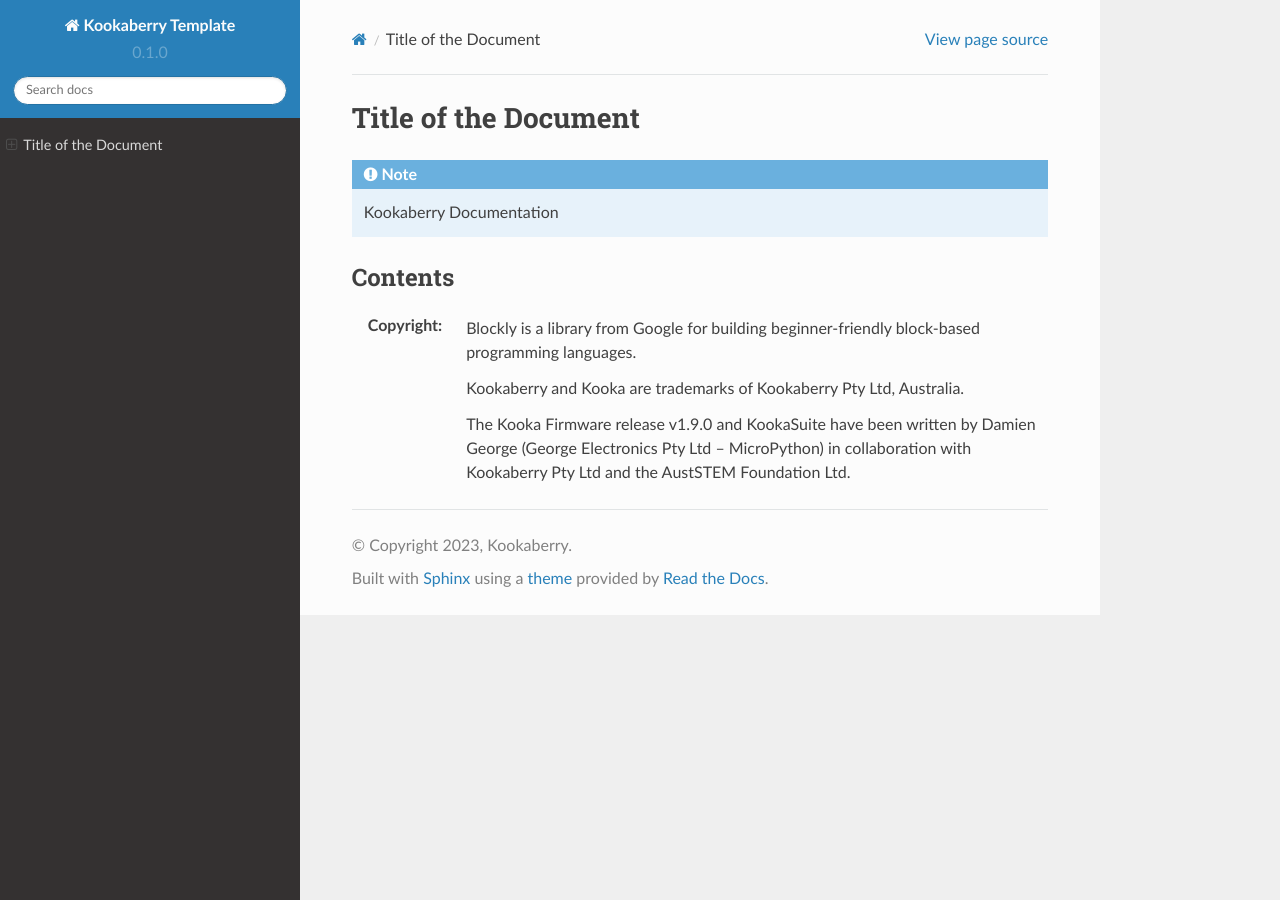
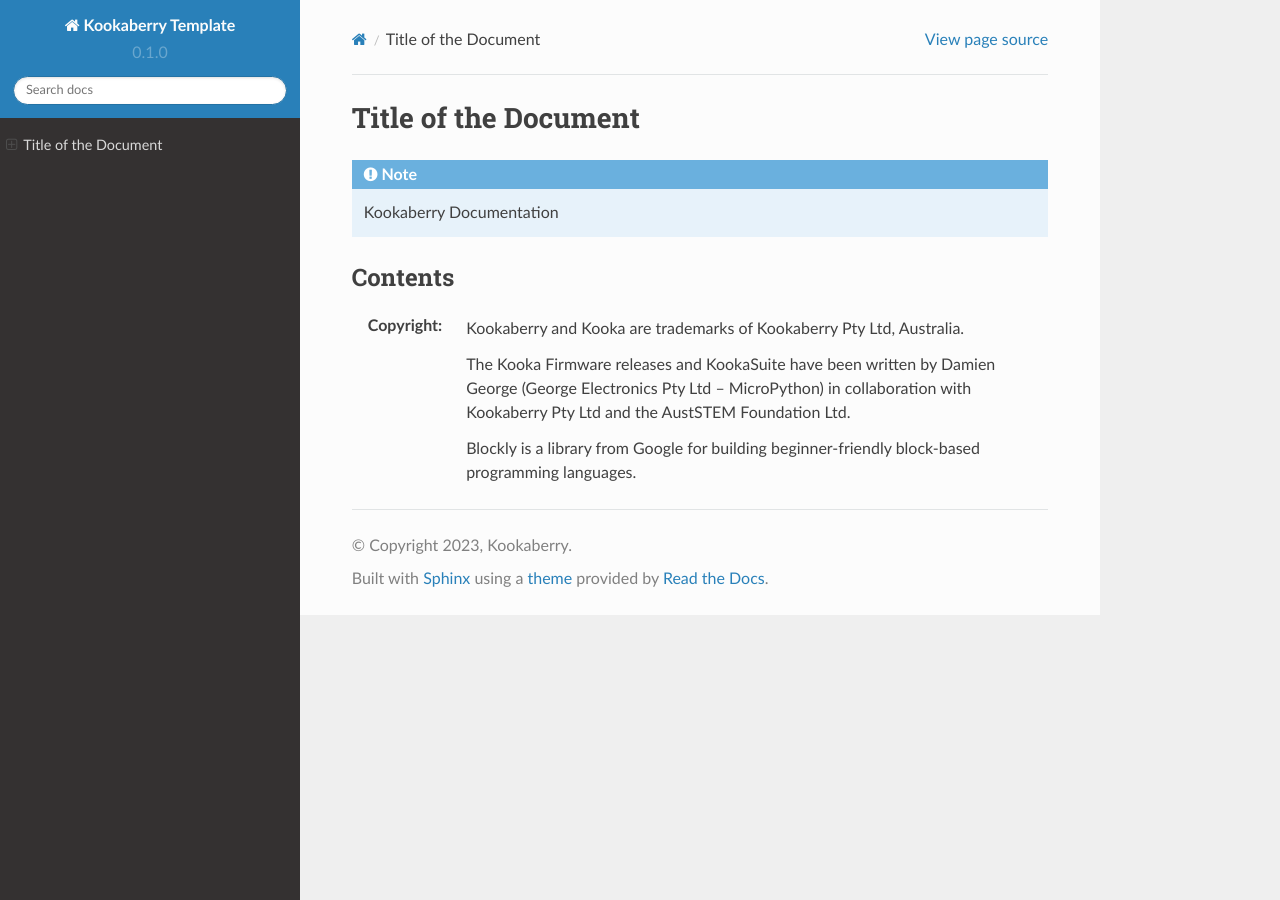
Before and after one commit to JulianDinsdale/KookaDocs, a Sphinx documentation site: the page built from docs/source/index.rst, in a window 1280 px wide. Built offline with Sphinx 7.4.7 and the Read the Docs theme 2.0.0, drawn with Linux system fonts in a browser that asks for light colours.

Commit message:
Update index.rst

```diff
--- a/docs/source/index.rst
+++ b/docs/source/index.rst
@@ -18,8 +18,8 @@
 
 :Copyright:
 
-   Blockly is a library from Google for building beginner-friendly block-based programming languages.
-
    Kookaberry and Kooka are trademarks of Kookaberry Pty Ltd, Australia.
 
-   The Kooka Firmware release v1.9.0 and KookaSuite have been written by Damien George (George Electronics Pty Ltd – MicroPython) in collaboration with Kookaberry Pty Ltd and the AustSTEM Foundation Ltd.
+   The Kooka Firmware releases and KookaSuite have been written by Damien George (George Electronics Pty Ltd – MicroPython) in collaboration with        Kookaberry Pty Ltd and the AustSTEM Foundation Ltd.
+
+   Blockly is a library from Google for building beginner-friendly block-based programming languages.
```
